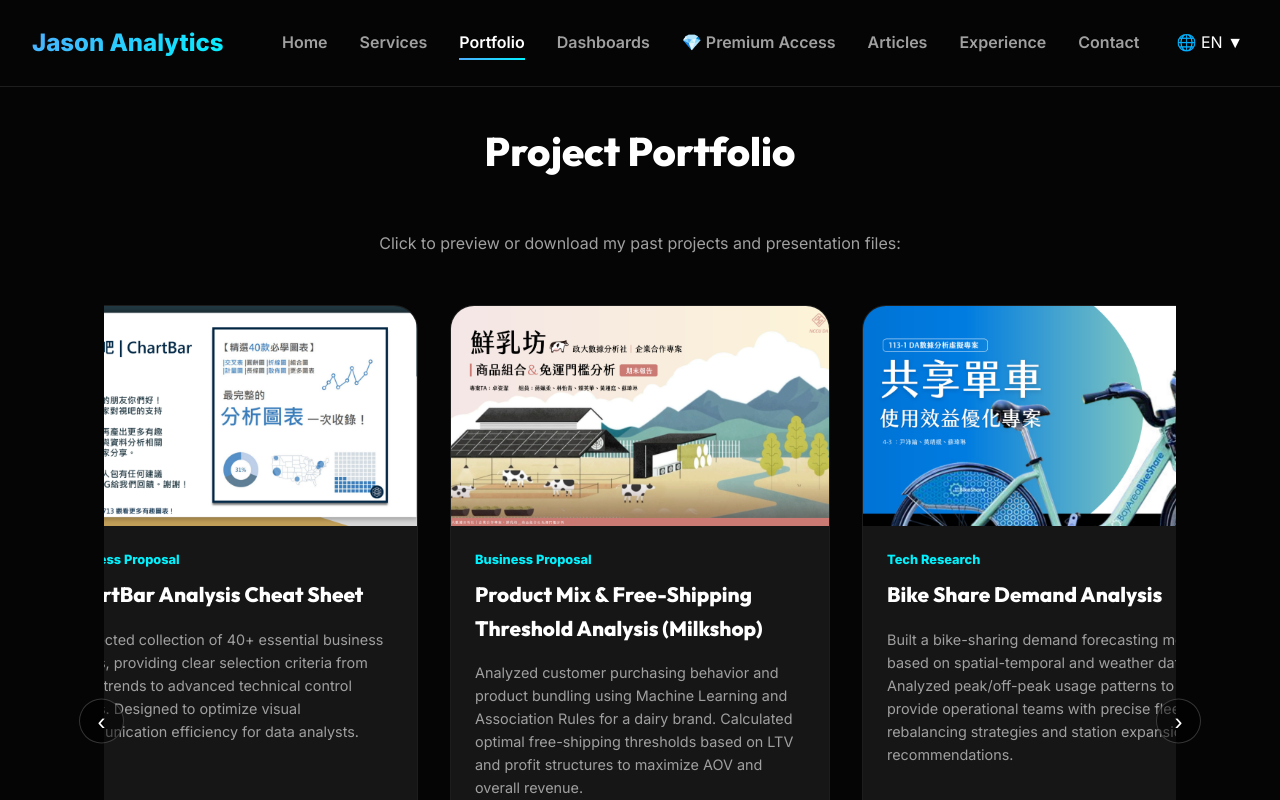
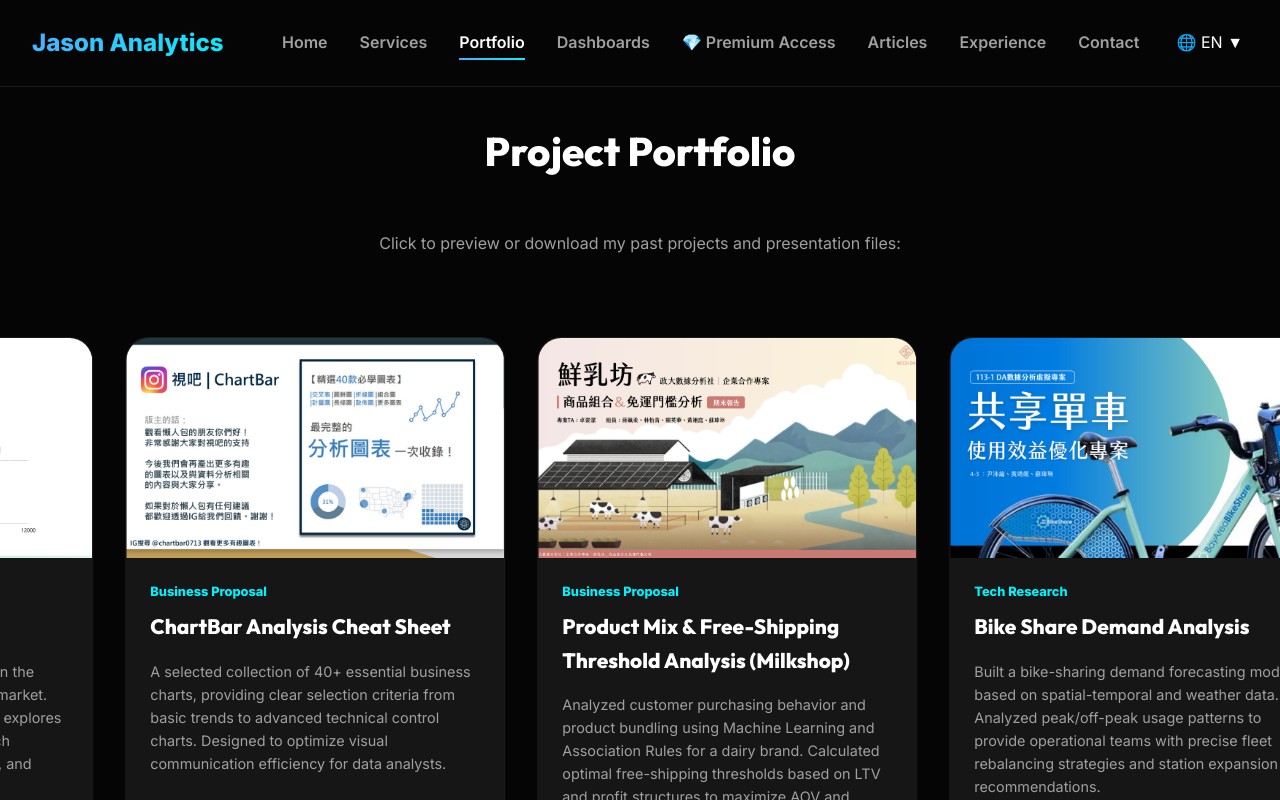
Before and after one commit to ds-jason-tsai/jason-by-tsai-portfolio, a Next.js app: page /en/portfolio in a window 1280 px wide. Shown: the top 800 px of the page. Built offline with nearby package versions, Linux system fonts and the light colour scheme.

Commit message:
feat: change portfolio carousel to pure css endless marquee like homepage

```diff
--- a/components/PortfolioCarousel.tsx
+++ b/components/PortfolioCarousel.tsx
@@ -1,79 +1,15 @@
-'use client';
-
-import React, { useRef, useEffect } from 'react';
+import React from 'react';
 import Image from 'next/image';
 
 export default function PortfolioCarousel({ projects, lang, t }: { projects: any[], lang: string, t: any }) {
-  const scrollRef = useRef<HTMLDivElement>(null);
-
-  useEffect(() => {
-    let intervalId: NodeJS.Timeout;
-
-    const startAutoPlay = () => {
-      intervalId = setInterval(() => {
-        if (scrollRef.current) {
-          const { scrollLeft, scrollWidth, clientWidth } = scrollRef.current;
-          let nextScroll = scrollLeft + 360; // Approximated card width + gap
-          if (nextScroll >= scrollWidth - clientWidth + 10) {
-            nextScroll = 0; // Reset to beginning
-          }
-          scrollRef.current.scrollTo({ left: nextScroll, behavior: 'smooth' });
-        }
-      }, 4000); // Scroll every 4 seconds
-    };
-
-    startAutoPlay();
-
-    const handleMouseEnter = () => clearInterval(intervalId);
-    const handleMouseLeave = () => startAutoPlay();
-
-    const currentRef = scrollRef.current;
-    if (currentRef) {
-      currentRef.addEventListener('mouseenter', handleMouseEnter);
-      currentRef.addEventListener('mouseleave', handleMouseLeave);
-      currentRef.addEventListener('touchstart', handleMouseEnter, { passive: true });
-      currentRef.addEventListener('touchend', handleMouseLeave, { passive: true });
-    }
-
-    return () => {
-      clearInterval(intervalId);
-      if (currentRef) {
-        currentRef.removeEventListener('mouseenter', handleMouseEnter);
-        currentRef.removeEventListener('mouseleave', handleMouseLeave);
-        currentRef.removeEventListener('touchstart', handleMouseEnter);
-        currentRef.removeEventListener('touchend', handleMouseLeave);
-      }
-    };
-  }, []);
-
-  const scrollLeftBtn = () => {
-    if (scrollRef.current) {
-      scrollRef.current.scrollBy({ left: -360, behavior: 'smooth' });
-    }
-  };
-
-  const scrollRightBtn = () => {
-    if (scrollRef.current) {
-      scrollRef.current.scrollBy({ left: 360, behavior: 'smooth' });
-    }
-  };
+  // 複製陣列以達到無縫無限輪播
+  const infiniteProjects = [...projects, ...projects];
 
   return (
-    <div style={{ position: 'relative', maxWidth: '1200px', margin: '0 auto' }}>
-      <button onClick={scrollLeftBtn} className="carousel-nav-btn prev" aria-label="Previous">‹</button>
-      <button onClick={scrollRightBtn} className="carousel-nav-btn next" aria-label="Next">›</button>
-
-      <div className="carousel-grid" ref={scrollRef} style={{
-        display: 'flex',
-        overflowX: 'auto',
-        scrollSnapType: 'x mandatory',
-        gap: '2rem',
-        paddingBottom: '2rem',
-        WebkitOverflowScrolling: 'touch',
-        scrollbarWidth: 'none', // Hide standard scrollbar for slickness, arrows provide navigation
-      }}>
-        {projects.map((proj, idx) => (
-          <div className="service-card carousel-card" key={idx} style={{
+    <div className="portfolio-carousel-container">
+      <div className="portfolio-carousel-track">
+        {infiniteProjects.map((proj, idx) => (
+          <div className="service-card portfolio-carousel-card" key={idx} style={{
             display: 'flex',
             flexDirection: 'column',
             padding: '0',
@@ -81,8 +17,6 @@ export default function PortfolioCarousel({ projects, lang, t }: { projects: any
             minWidth: '320px',
             maxWidth: '380px',
             flexShrink: 0,
-            scrollSnapAlign: 'center',
-            margin: '0 auto',
             border: '1px solid rgba(255, 255, 255, 0.05)',
             borderRadius: '24px'
           }}>
@@ -98,7 +32,7 @@ export default function PortfolioCarousel({ projects, lang, t }: { projects: any
               <span style={{ fontSize: '0.8rem', color: 'var(--accent-color)', fontWeight: 'bold' }}>{t.type[proj.type]}</span>
               <h3 className="service-title" style={{ marginTop: '0.5rem', marginBottom: '1rem', fontSize: '1.3rem', color: '#fff' }}>{proj.title[lang]}</h3>
 
-              <p style={{ color: 'var(--text-secondary)', fontSize: '0.9rem', lineHeight: '1.6', flex: 1, marginBottom: '1.5rem' }}>
+              <p style={{ color: 'var(--text-secondary)', fontSize: '0.9rem', lineHeight: '1.6', flex: 1, marginBottom: '1.5rem', whiteSpace: 'normal' }}>
                 {proj.description[lang]}
               </p>
 
@@ -127,39 +61,28 @@ export default function PortfolioCarousel({ projects, lang, t }: { projects: any
         ))}
       </div>
       <style dangerouslySetInnerHTML={{__html: `
+        .portfolio-carousel-container {
+          width: 100vw;
+          margin-left: calc(-50vw + 50%);
+          overflow: hidden;
+          position: relative;
+          padding: 2rem 0;
+        }
+        .portfolio-carousel-track {
+          display: flex;
+          width: max-content;
+          gap: 2rem;
+          animation: marquee 30s linear infinite;
+        }
+        .portfolio-carousel-track:hover {
+          animation-play-state: paused;
+        }
         .service-card:hover .portfolio-img-hover {
           transform: scale(1.05);
         }
-        .carousel-grid::-webkit-scrollbar {
-          display: none;
-        }
-        .carousel-nav-btn {
-          position: absolute;
-          top: 50%;
-          transform: translateY(-50%);
-          width: 45px;
-          height: 45px;
-          border-radius: 50%;
-          background: rgba(0, 0, 0, 0.5);
-          border: 1px solid rgba(255, 255, 255, 0.2);
-          color: #fff;
-          font-size: 1.5rem;
-          display: flex;
-          align-items: center;
-          justify-content: center;
-          cursor: pointer;
-          transition: all 0.3s;
-          z-index: 10;
-        }
-        .carousel-nav-btn:hover {
-          background: var(--accent-color);
-          color: #000;
-          box-shadow: 0 0 15px rgba(0, 242, 254, 0.4);
-        }
-        .carousel-nav-btn.prev { left: -25px; }
-        .carousel-nav-btn.next { right: -25px; }
-        @media (max-width: 1024px) {
-          .carousel-nav-btn { display: none; }
+        @keyframes marquee {
+          0% { transform: translateX(0); }
+          100% { transform: translateX(calc(-50% - 1rem)); }
         }
       `}} />
     </div>
```
